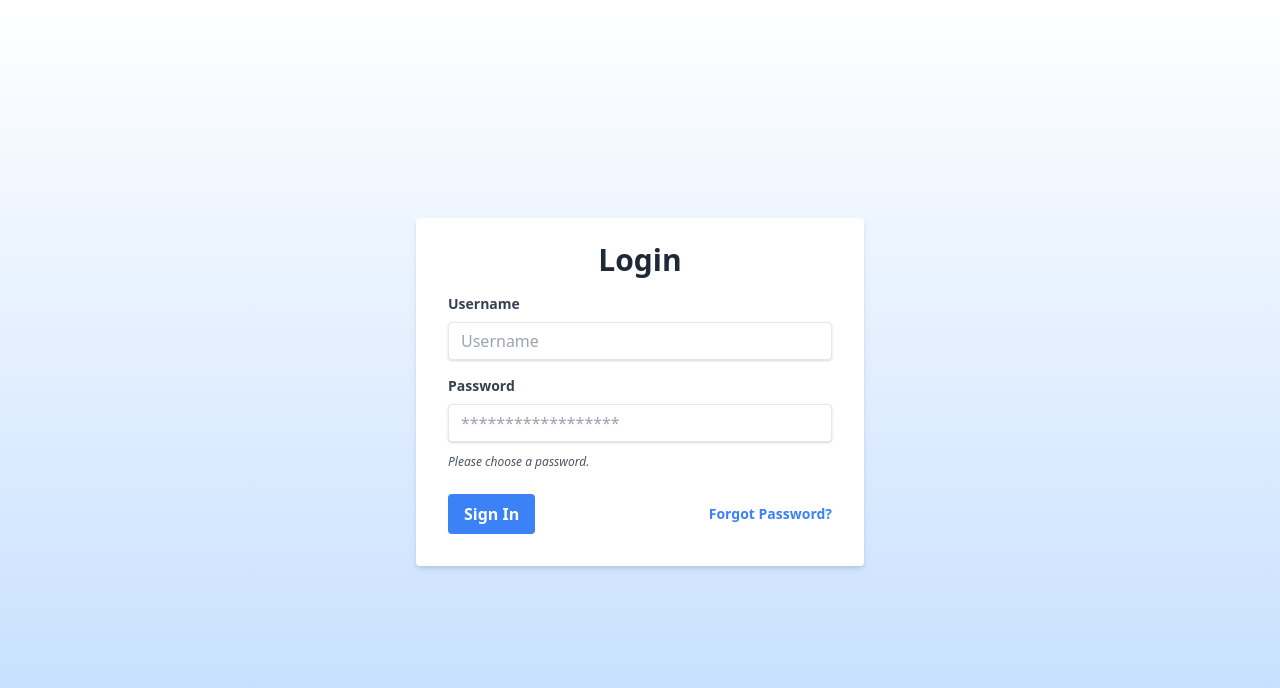
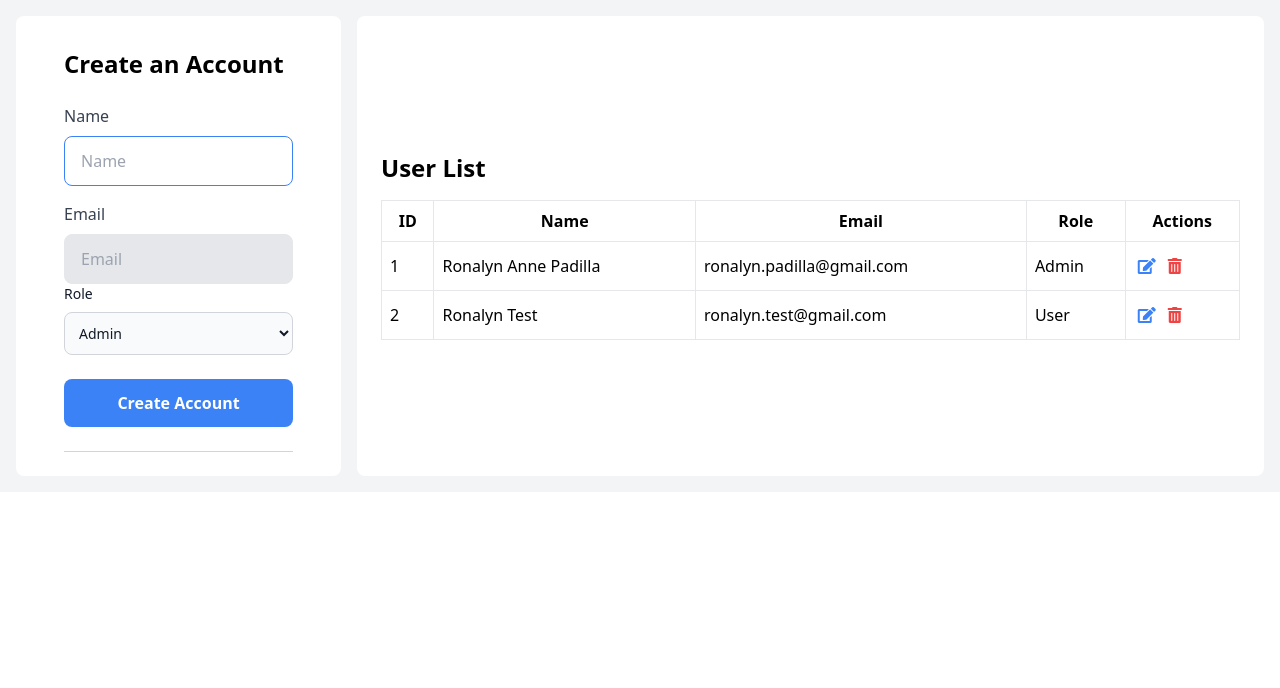
Before and after one commit to LourdesEstelle/web-systems-technologies, a website: page public/Lab 2_Abalde, Lordweil E.html in a window 1280 px wide. Drawn offline with nearby package versions, Linux system fonts and the light colour scheme.

Commit message:
Final
Commit to Lab act ganiha

```diff
--- a/public/Lab 2_Abalde, Lordweil E.html
+++ b/public/Lab 2_Abalde, Lordweil E.html
@@ -1,36 +1,84 @@
 <!DOCTYPE html>
 <html lang="en">
 <head>
+    <title>Create an Account</title>
     <meta charset="UTF-8">
     <meta name="viewport" content="width=device-width, initial-scale=1.0">
-    <title>Login</title>
-    <link href="https://cdn.jsdelivr.net/npm/tailwindcss@2.2.19/dist/tailwind.min.css" rel="stylesheet">
+    <link href="https://cdn.jsdelivr.net/npm/tailwindcss@2.2.16/dist/tailwind.min.css" rel="stylesheet">
+    <link rel="stylesheet" href="https://cdnjs.cloudflare.com/ajax/libs/font-awesome/5.15.4/css/all.min.css">
 </head>
-<body class="bg-gradient-to-b from-white to-blue-200 h-screen flex items-center justify-center">
-    <div class="w-full max-w-md bg-white shadow-md rounded px-8 pt-6 pb-8 mb-4">
-        <h2 class="text-3xl text-center text-gray-800 font-bold mb-4">Login</h2>
-        <div class="mb-4">
-            <label class="block text-gray-700 text-sm font-bold mb-2" for="username">
-                Username
-            </label>
-            <input class="shadow appearance-none border rounded w-full py-2 px-3 text-gray-700 leading-tight focus:outline-none focus:shadow-outline" id="username" type="text" placeholder="Username">
+
+<div class="p-4 bg-gray-100">
+    <section class="flex flex-col md:flex-row justify-items-start">
+        <div class="bg-white mr-4 md:max-w-md lg:max-w-full md:w-1/2 xl:w-1/3 h-50 px-6 lg:px-16 xl:px-12
+              flex items-center justify-center rounded-lg">
+          <div class="w-full">
+            <h1 class="text-xl md:text-2xl font-bold leading-tight mt-8">Create an Account</h1>
+            <form class="mt-6" action="#" method="POST">
+
+              <div>
+                <label class="block text-gray-700">Name</label>
+                <input type="text" name="" id="" placeholder="Name" class="w-full px-4 py-3 rounded-lg bg-gray-200 mt-2 border focus:border-blue-500 focus:bg-white focus:outline-none" autofocus autocomplete required>
+              </div>
+
+              <div class="mt-4">
+                <label class="block text-gray-700">Email</label>
+                <input type="email" name="" id="" placeholder="Email" minlength="6" class="w-full px-4 py-3 rounded-lg bg-gray-200 mt-2 border focus:border-blue-500
+                      focus:bg-white focus:outline-none" required>
+              </div>
+
+              <label for="countries" class="block mb-2 text-sm font-medium text-gray-900 dark:text-white">Role</label>
+              <select id="countries" class="bg-gray-50 border border-gray-300 text-gray-900 text-sm rounded-lg focus:ring-blue-500 focus:border-blue-500 block w-full p-2.5 dark:bg-gray-700 dark:border-gray-600 dark:placeholder-gray-400 dark:text-white dark:focus:ring-blue-500 dark:focus:border-blue-500">
+                <option selected>Admin</option>
+                <option value="US">User</option>
+              </select>
+
+              <button type="submit" class="w-full block bg-blue-500 hover:bg-indigo-400 focus:bg-indigo-400 text-white font-semibold rounded-lg
+                    px-4 py-3 mt-6">Create Account</button>
+            </form>
+            <hr class="my-6 border-gray-300 w-full">
+          </div>
         </div>
-        <div class="mb-6">
-            <label class="block text-gray-700 text-sm font-bold mb-2" for="password">
-                Password
-            </label>
-            <input class="shadow appearance-none border rounded w-full py-2 px-3 text-gray-700 mb-3 leading-tight focus:outline-none focus:shadow-outline" id="password" type="password" placeholder="******************" required>
-            <p class="text-gray-600 text-xs italic">Please choose a password.</p>
-        </div>
-        <div class="flex items-center justify-between">
-            <button onclick="window.location.href='Lab 2_Abalde, Lordweil E-Dashboard.html'" class="bg-blue-500 hover:bg-blue-700 text-white font-bold py-2 px-4 rounded focus:outline-none focus:shadow-outline">
-                Sign In
-            </button>
-            <a class="inline-block align-baseline font-bold text-sm text-blue-500 hover:text-blue-800" href="https://www.ustp.edu.ph/helpdesk">
-                Forgot Password?
-            </a>
-        </div>
+        <div class="bg-white md:w-full h-50 px-6 flex items-center justify-center rounded-lg">
+            <div class="w-full h-100">
+                <h2 class="text-2xl mt-0 font-bold mb-4">User List</h2>
+            <table class="w-full border">
+              <thead>
+                <tr>
+                  <th class="border p-2">ID</th>
+                  <th class="border p-2">Name</th>
+                  <th class="border p-2">Email</th>
+                  <th class="border p-2">Role</th>
+                  <th class="border p-2">Actions</th>
+                </tr>
+             </thead>
+              <tbody>
+                <tr>
+                  <td class="border p-2">1</td>
+                  <td class="border p-2">Ronalyn Anne Padilla</td>
+                  <td class="border p-2">ronalyn.padilla@gmail.com</td>
+                  <td class="border p-2">Admin</td>
+                  <td class="border p-2">
+                    <button class="text-blue-500 p-1"><i class="fas fa-edit"></i></button>
+                    <button class="text-red-500 p-1"><i class="fas fa-trash-alt"></i></button>
+                  </td>
+                </tr>
+                <tr>
+                  <td class="border p-2">2</td>
+                  <td class="border p-2">Ronalyn Test</td>
+                  <td class="border p-2">ronalyn.test@gmail.com</td>
+                  <td class="border p-2">User</td>
+                  <td class="border p-2">
+                    <button class=" text-blue-500 p-1"><i class="fas fa-edit"></i></button>
+                    <button class=" text-red-500 p-1"><i class="fas fa-trash-alt"></i></button>
+                  </td>
+                </tr>
+              </tbody>
+            </table>
+            </div>
+
+          </div>
+      </section>
+
     </div>
-</body>
-
-</html>
+  </div>
```
Also changed, not shown: public/Lab 2_Abalde, Lordweil E-Dashboard.html (+36 -27 lines), 1 other file.
